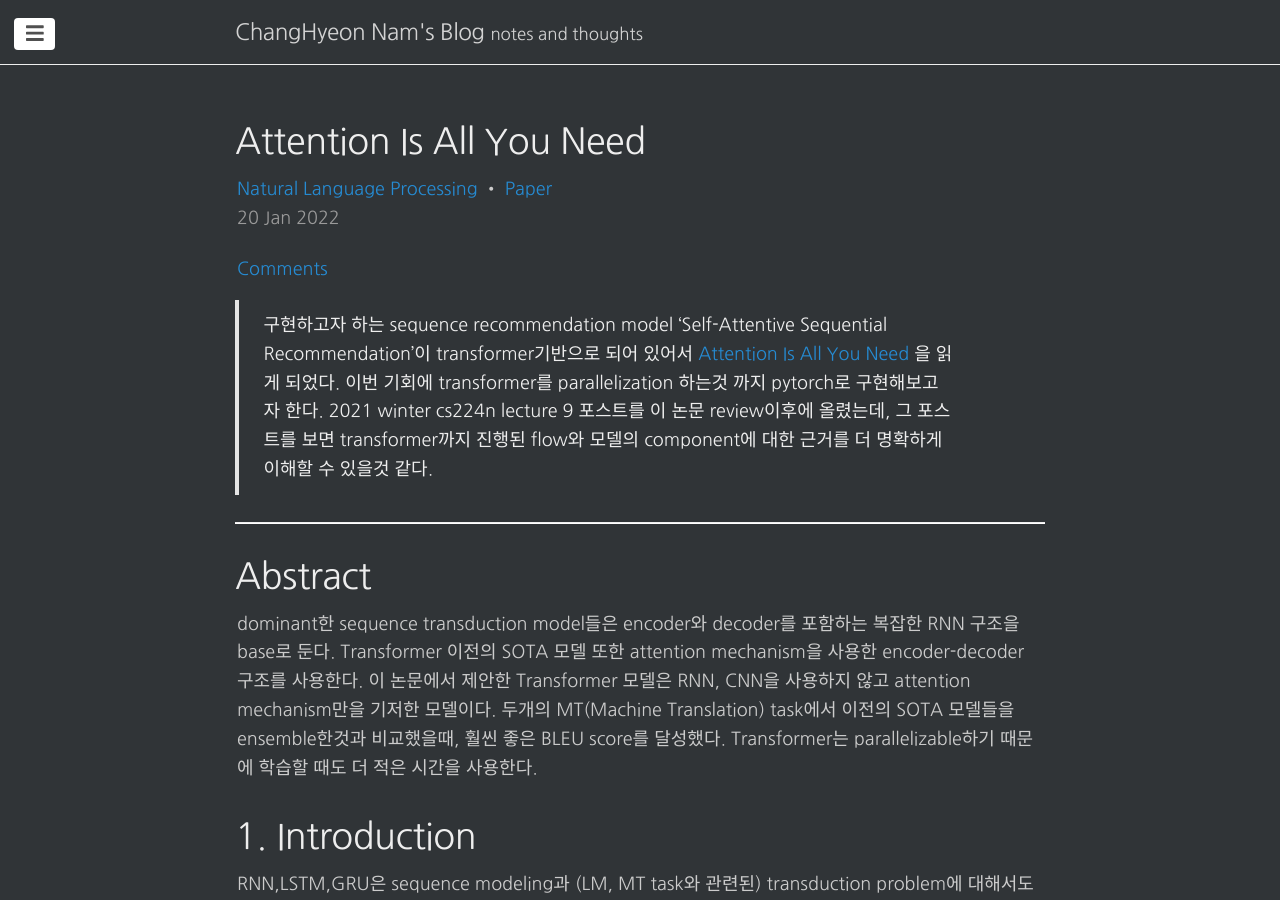
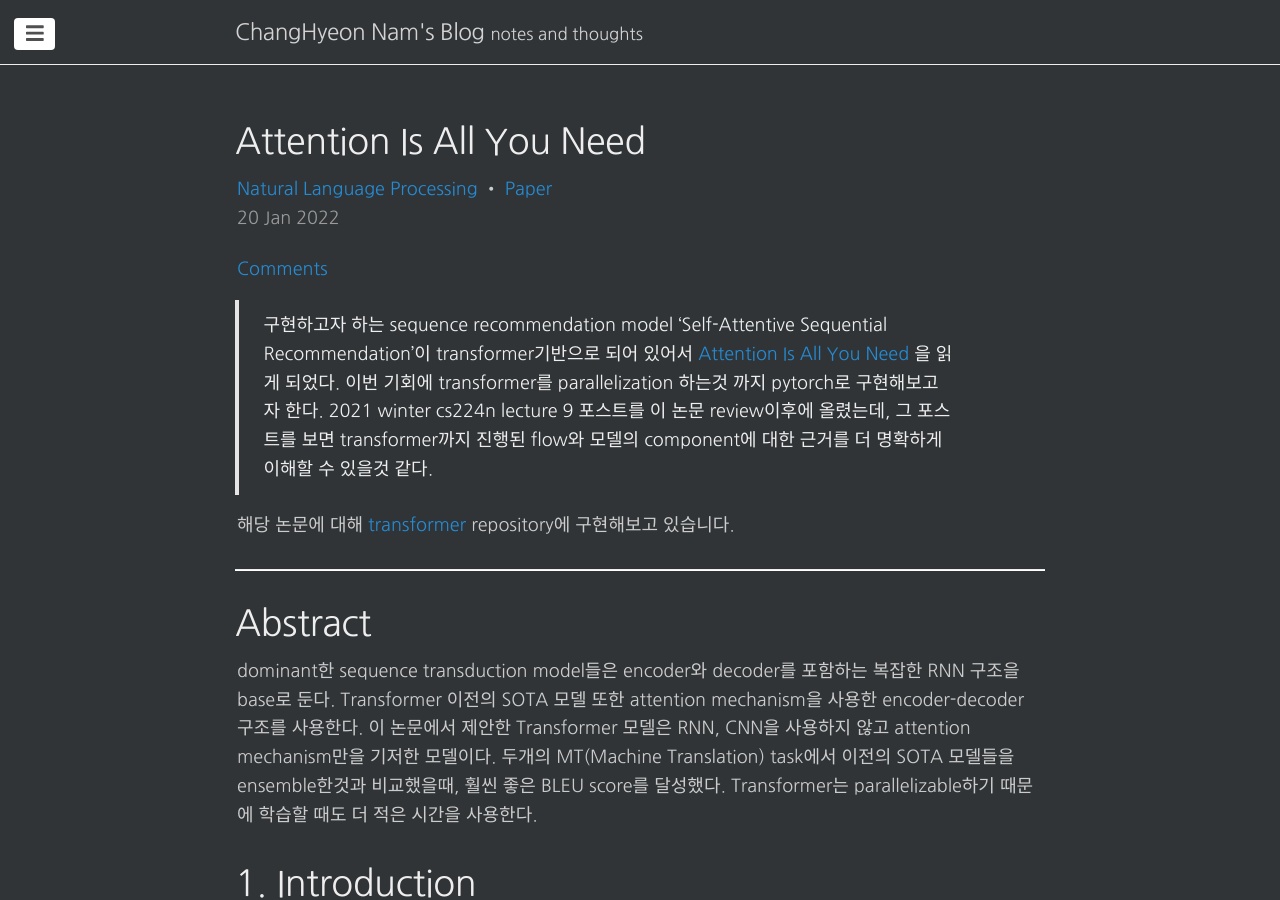
Before and after one commit to changhyeonnam/changhyeonnam.github.io, a Jekyll site: the page built from _posts/2022/2022-1-20-attention is all you need.md, in a window 1280 px wide and 900 px high. Built offline with Jekyll 4.4.1, drawn with Linux system fonts in a browser that asks for light colours; nearby versions of some CDN libraries; formulas are drawn with MathJax 3; comment, search, counter and statistics services are not loaded.

Commit message:
update ayn.md

```diff
--- a/_posts/2022/2022-1-20-attention is all you need.md
+++ b/_posts/2022/2022-1-20-attention is all you need.md
@@ -14,6 +14,8 @@ sitemap :
 
 > 구현하고자 하는 sequence recommendation model ‘Self-Attentive Sequential Recommendation’이 transformer기반으로 되어 있어서 [Attention Is All You Need](https://arxiv.org/abs/1706.03762) 을 읽게 되었다. 이번 기회에 transformer를 parallelization 하는것 까지 pytorch로 구현해보고자 한다. 2021 winter cs224n lecture 9 포스트를 이 논문 review이후에 올렸는데, 그 포스트를 보면 transformer까지 진행된 flow와 모델의 component에 대한 근거를 더 명확하게 이해할 수 있을것 같다.
 >
+
+해당 논문에 대해 [transformer](https://github.com/changhyeonnam/transformer) repository에 구현해보고 있습니다.
 
 ---
 
```
